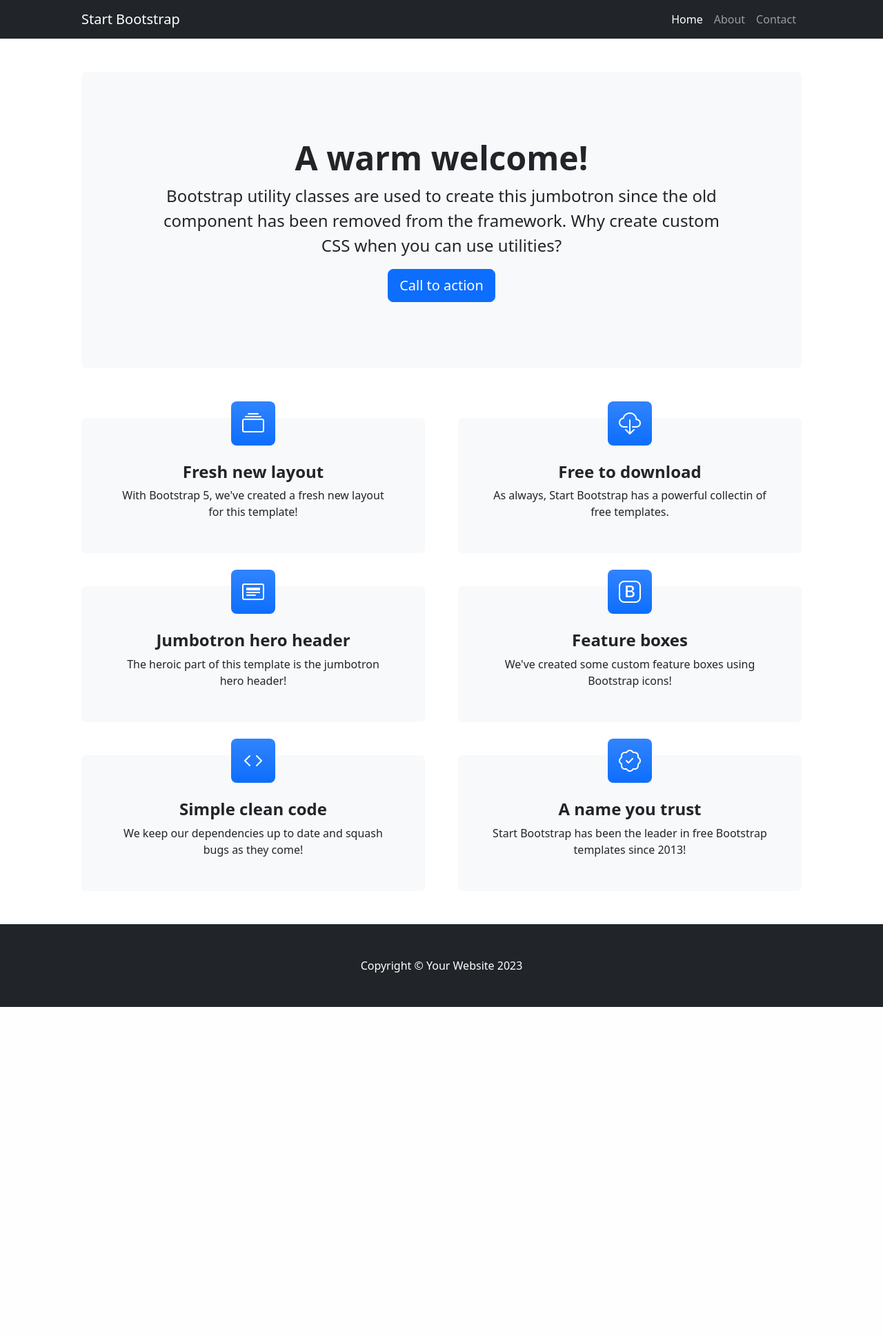
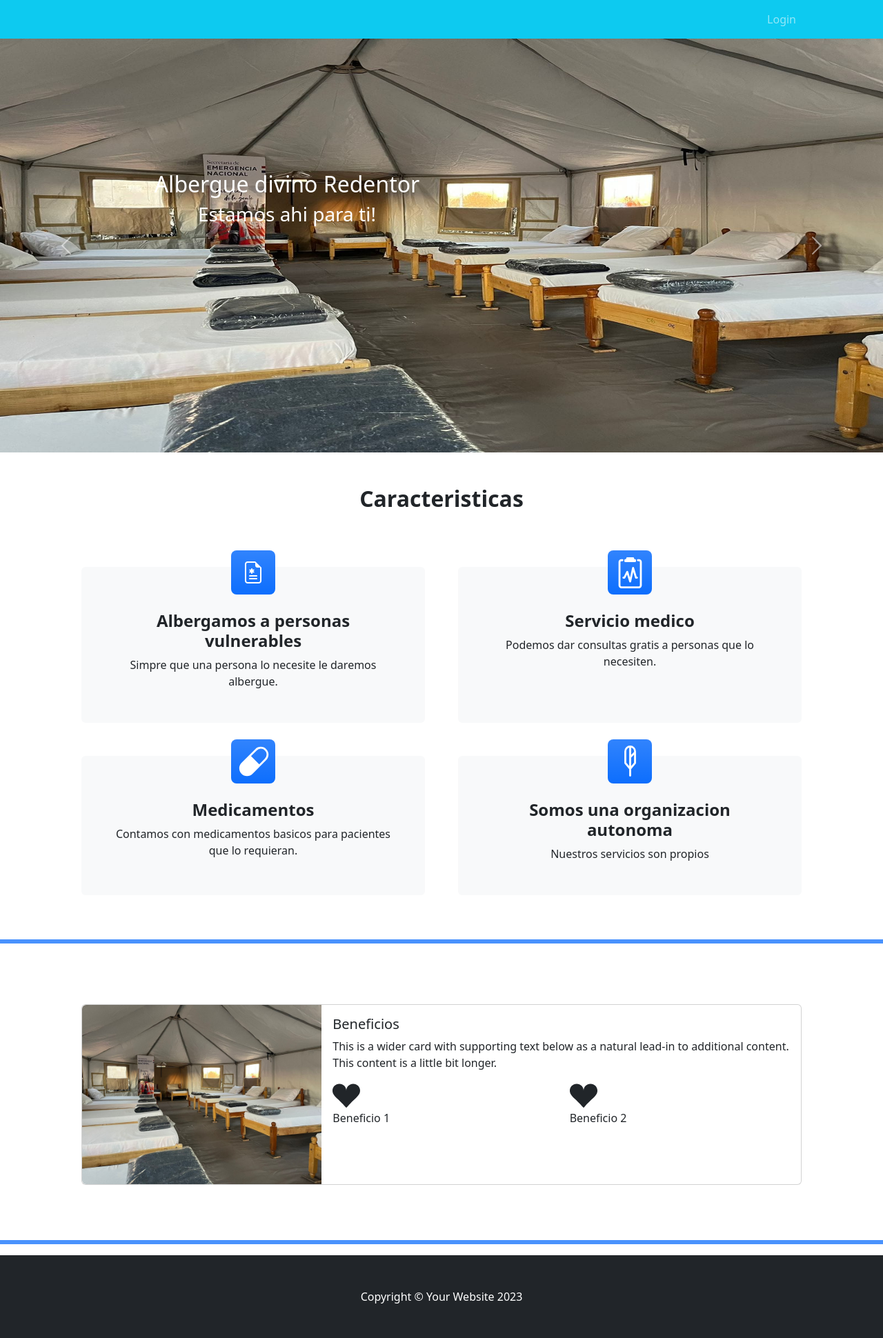
Before and after one commit to Chawder7/albergue_DR, a Django app: page / in a window 1280 px wide. Shown: the whole page at 69% size. Before the commit the page ends 1460 px from the top, so only its background shows below. Run offline with Django 5.2, Linux system fonts and the light colour scheme; some libraries are stand-ins or nearby versions.

Commit message:
seccion de beneficios

```diff
--- a/home/templates/home/index.html
+++ b/home/templates/home/index.html
@@ -16,93 +16,170 @@
     </head>
     <body>
         <!-- Responsive navbar-->
-        <nav class="navbar navbar-expand-lg navbar-dark bg-dark">
+        <nav class="navbar navbar-expand-lg navbar-dark bg-info">
             <div class="container px-lg-5">
-                <a class="navbar-brand" href="#!">Start Bootstrap</a>
                 <button class="navbar-toggler" type="button" data-bs-toggle="collapse" data-bs-target="#navbarSupportedContent" aria-controls="navbarSupportedContent" aria-expanded="false" aria-label="Toggle navigation"><span class="navbar-toggler-icon"></span></button>
                 <div class="collapse navbar-collapse" id="navbarSupportedContent">
                     <ul class="navbar-nav ms-auto mb-2 mb-lg-0">
-                        <li class="nav-item"><a class="nav-link active" aria-current="page" href="#!">Home</a></li>
-                        <li class="nav-item"><a class="nav-link" href="#!">About</a></li>
-                        <li class="nav-item"><a class="nav-link" href="#!">Contact</a></li>
+                        <li class="nav-item"><a class="nav-link" href="#!">Login</a></li>
                     </ul>
                 </div>
             </div>
         </nav>
-        <!-- Header-->
-        <header class="py-5">
-            <div class="container px-lg-5">
-                <div class="p-4 p-lg-5 bg-light rounded-3 text-center">
-                    <div class="m-4 m-lg-5">
-                        <h1 class="display-5 fw-bold">A warm welcome!</h1>
-                        <p class="fs-4">Bootstrap utility classes are used to create this jumbotron since the old component has been removed from the framework. Why create custom CSS when you can use utilities?</p>
-                        <a class="btn btn-primary btn-lg" href="#!">Call to action</a>
+        <!-- Responsive navbar-->
+        <!-- Carrousel-->
+        <header>
+            <div id="carouselExampleInterval" class="carousel slide" data-bs-ride="carousel">
+              <div class="carousel-inner">
+                <div class="carousel-item active position-relative" data-bs-interval="10000">
+                  <img src="{% static 'home/images/alv_1.jpeg' %}" class="d-block w-100" height="600" alt="...">
+                    <div class="carousel-caption d-none d-md-block position-absolute bottom-50 end-50">
+                        <h2 class="text-white">Albergue divino Redentor</h2>
+                        <h3 class="text-white text-opacity-80">Estamos ahi para ti!</h3>
                     </div>
                 </div>
+                <div class="carousel-item position-relative" data-bs-interval="2000">
+                  <img src="{% static 'home/images/alv_4.jpg' %}" class="d-block w-100" height="600" alt="...">
+                    <div class="carousel-caption d-none d-md-block position-absolute bottom-50 end-50">
+                        <h2>Desde hace 5 años!</h2>
+                    </div>
+                </div>
+                <div class="carousel-item position-relative">
+                  <img src="{% static 'home/images/alv_3.jpg' %}" class="d-block w-100" height="600" alt="...">
+                    <div class="carousel-caption d-none d-md-block position-absolute bottom-50 end-50">
+                        <h2>Cuidando a quien lo necesita!</h2>
+                    </div>
+                </div>
+              </div>
+              <button class="carousel-control-prev" type="button" data-bs-target="#carouselExampleInterval" data-bs-slide="prev">
+                <span class="carousel-control-prev-icon" aria-hidden="true"></span>
+                <span class="visually-hidden">Previous</span>
+              </button>
+              <button class="carousel-control-next" type="button" data-bs-target="#carouselExampleInterval" data-bs-slide="next">
+                <span class="carousel-control-next-icon" aria-hidden="true"></span>
+                <span class="visually-hidden">Next</span>
+              </button>
             </div>
         </header>
+        <div class="py-5 d-flex justify-content-center">
+            <h2><strong>Caracteristicas</strong></h2>
+        </div>
+        <!--Carrousel-->
         <!-- Page Content-->
-        <section class="pt-4">
+        <section class="py-5 pt-4 position-relative">
             <div class="container px-lg-5">
                 <!-- Page Features-->
                 <div class="row gx-lg-5">
                     <div class="col-lg-6 col-xxl-4 mb-5">
                         <div class="card bg-light border-0 h-100">
                             <div class="card-body text-center p-4 p-lg-5 pt-0 pt-lg-0">
-                                <div class="feature bg-primary bg-gradient text-white rounded-3 mb-4 mt-n4"><i class="bi bi-collection"></i></div>
-                                <h2 class="fs-4 fw-bold">Fresh new layout</h2>
-                                <p class="mb-0">With Bootstrap 5, we've created a fresh new layout for this template!</p>
+                                <div class="feature bg-primary bg-gradient text-white rounded-3 mb-4 mt-n4">
+                                    <i class="bi bi-file-earmark-medical"></i>
+                                </div>
+                                <h2 class="fs-4 fw-bold">Albergamos a personas vulnerables</h2>
+                                <p class="mb-0">Simpre que una persona lo necesite le daremos albergue.</p>
                             </div>
                         </div>
                     </div>
                     <div class="col-lg-6 col-xxl-4 mb-5">
                         <div class="card bg-light border-0 h-100">
                             <div class="card-body text-center p-4 p-lg-5 pt-0 pt-lg-0">
-                                <div class="feature bg-primary bg-gradient text-white rounded-3 mb-4 mt-n4"><i class="bi bi-cloud-download"></i></div>
-                                <h2 class="fs-4 fw-bold">Free to download</h2>
-                                <p class="mb-0">As always, Start Bootstrap has a powerful collectin of free templates.</p>
+                                <div class="feature bg-primary bg-gradient text-white rounded-3 mb-4 mt-n4">
+                                    <svg xmlns="http://www.w3.org/2000/svg" width="45" height="45" fill="currentColor" class="bi bi-clipboard2-pulse" viewBox="0 0 16 16">
+                                        <path d="M9.5 0a.5.5 0 0 1 .5.5.5.5 0 0 0 .5.5.5.5 0 0 1 .5.5V2a.5.5 0 0 1-.5.5h-5A.5.5 0 0 1 5 2v-.5a.5.5 0 0 1 .5-.5.5.5 0 0 0 .5-.5.5.5 0 0 1 .5-.5z"/>
+                                        <path d="M3 2.5a.5.5 0 0 1 .5-.5H4a.5.5 0 0 0 0-1h-.5A1.5 1.5 0 0 0 2 2.5v12A1.5 1.5 0 0 0 3.5 16h9a1.5 1.5 0 0 0 1.5-1.5v-12A1.5 1.5 0 0 0 12.5 1H12a.5.5 0 0 0 0 1h.5a.5.5 0 0 1 .5.5v12a.5.5 0 0 1-.5.5h-9a.5.5 0 0 1-.5-.5z"/>
+                                        <path d="M9.979 5.356a.5.5 0 0 0-.968.04L7.92 10.49l-.94-3.135a.5.5 0 0 0-.926-.08L4.69 10H4.5a.5.5 0 0 0 0 1H5a.5.5 0 0 0 .447-.276l.936-1.873 1.138 3.793a.5.5 0 0 0 .968-.04L9.58 7.51l.94 3.135A.5.5 0 0 0 11 11h.5a.5.5 0 0 0 0-1h-.128z"/>
+                                    </svg>
+                                    </div>
+                                <h2 class="fs-4 fw-bold">Servicio medico</h2>
+                                <p class="mb-0">Podemos dar consultas gratis a personas que lo necesiten.</p>
                             </div>
                         </div>
                     </div>
                     <div class="col-lg-6 col-xxl-4 mb-5">
                         <div class="card bg-light border-0 h-100">
                             <div class="card-body text-center p-4 p-lg-5 pt-0 pt-lg-0">
-                                <div class="feature bg-primary bg-gradient text-white rounded-3 mb-4 mt-n4"><i class="bi bi-card-heading"></i></div>
-                                <h2 class="fs-4 fw-bold">Jumbotron hero header</h2>
-                                <p class="mb-0">The heroic part of this template is the jumbotron hero header!</p>
+                                <div class="feature bg-primary bg-gradient text-white rounded-3 mb-4 mt-n4">
+                                    <svg xmlns="http://www.w3.org/2000/svg" width="45" height="45" fill="currentColor" class="bi bi-capsule" viewBox="0 0 16 16">
+                                      <path d="M1.828 8.9 8.9 1.827a4 4 0 1 1 5.657 5.657l-7.07 7.071A4 4 0 1 1 1.827 8.9Zm9.128.771 2.893-2.893a3 3 0 1 0-4.243-4.242L6.713 5.429z"/>
+                                    </svg>
+                                    </div>
+                                <h2 class="fs-4 fw-bold">Medicamentos</h2>
+                                <p class="mb-0">Contamos con medicamentos basicos para pacientes que lo requieran.</p>
                             </div>
                         </div>
                     </div>
                     <div class="col-lg-6 col-xxl-4 mb-5">
                         <div class="card bg-light border-0 h-100">
                             <div class="card-body text-center p-4 p-lg-5 pt-0 pt-lg-0">
-                                <div class="feature bg-primary bg-gradient text-white rounded-3 mb-4 mt-n4"><i class="bi bi-bootstrap"></i></div>
-                                <h2 class="fs-4 fw-bold">Feature boxes</h2>
-                                <p class="mb-0">We've created some custom feature boxes using Bootstrap icons!</p>
-                            </div>
-                        </div>
-                    </div>
-                    <div class="col-lg-6 col-xxl-4 mb-5">
-                        <div class="card bg-light border-0 h-100">
-                            <div class="card-body text-center p-4 p-lg-5 pt-0 pt-lg-0">
-                                <div class="feature bg-primary bg-gradient text-white rounded-3 mb-4 mt-n4"><i class="bi bi-code"></i></div>
-                                <h2 class="fs-4 fw-bold">Simple clean code</h2>
-                                <p class="mb-0">We keep our dependencies up to date and squash bugs as they come!</p>
-                            </div>
-                        </div>
-                    </div>
-                    <div class="col-lg-6 col-xxl-4 mb-5">
-                        <div class="card bg-light border-0 h-100">
-                            <div class="card-body text-center p-4 p-lg-5 pt-0 pt-lg-0">
-                                <div class="feature bg-primary bg-gradient text-white rounded-3 mb-4 mt-n4"><i class="bi bi-patch-check"></i></div>
-                                <h2 class="fs-4 fw-bold">A name you trust</h2>
-                                <p class="mb-0">Start Bootstrap has been the leader in free Bootstrap templates since 2013!</p>
+                                <div class="feature bg-primary bg-gradient text-white rounded-3 mb-4 mt-n4">
+                                    <svg xmlns="http://www.w3.org/2000/svg" width="45" height="45" fill="currentColor" class="bi bi-feather2" viewBox="0 0 16 16">
+                                      <path d="M7.5 1.063v9.556L6 8.819V3a2 2 0 0 1 1.5-1.937M8 0a3 3 0 0 0-3 3v6a.5.5 0 0 0 .116.32L7.5 12.181V15.5a.5.5 0 0 0 1 0v-3.319l2.384-2.86A.5.5 0 0 0 11 9V3a3 3 0 0 0-3-3m.5 1.063A2 2 0 0 1 10 3v.293l-1.5 1.5zM10 4.707V8.82l-1.5 1.8V6.207z"/>
+                                    </svg>
+                                    </div>
+                                <h2 class="fs-4 fw-bold">Somos una organizacion autonoma</h2>
+                                <p class="mb-0">Nuestros servicios son propios</p>
                             </div>
                         </div>
                     </div>
                 </div>
             </div>
+        <hr class="border border-primary border-3 opacity-75">
         </section>
+
+        <!--Section Beneficios-->
+        <section class="py-5 pt-4">
+            <div class="container px-lg-5">
+                <div class="card mb-3" style="max-width: 100%;">
+                  <div class="row g-0">
+                    <div class="col-md-4">
+                      <img src="{% static 'home/images/alv_1.jpeg' %}" class="img-fluid rounded-start" alt="...">
+                    </div>
+                    <div class="col-md-8">
+                      <div class="card-body">
+                        <h5 class="card-title">Beneficios</h5>
+                        <p class="card-text">This is a wider card with supporting text below as a natural lead-in to additional content. This content is a little bit longer.</p>
+                        <!--Cards de veneficios en row-->
+                        <div class="row">
+                          <div class="col-sm-6 mb-3 mb-sm-0">
+                            <div class="icon-wrapper">
+                                <svg xmlns="http://www.w3.org/2000/svg" width="40" height="40" fill="currentColor" class="bi bi-suit-heart-fill" viewBox="0 0 16 16">
+                                  <path d="M4 1c2.21 0 4 1.755 4 3.92C8 2.755 9.79 1 12 1s4 1.755 4 3.92c0 3.263-3.234 4.414-7.608 9.608a.513.513 0 0 1-.784 0C3.234 9.334 0 8.183 0 4.92 0 2.755 1.79 1 4 1"/>
+                                </svg>
+                            </div>
+                            <div class="card-title">
+                                Beneficio 1
+                            </div>
+                          </div>
+
+                          <div class="col-sm-6">
+                            <div class="icon-wrapper">
+                                <svg xmlns="http://www.w3.org/2000/svg" width="40" height="40" fill="currentColor" class="bi bi-suit-heart-fill" viewBox="0 0 16 16">
+                                  <path d="M4 1c2.21 0 4 1.755 4 3.92C8 2.755 9.79 1 12 1s4 1.755 4 3.92c0 3.263-3.234 4.414-7.608 9.608a.513.513 0 0 1-.784 0C3.234 9.334 0 8.183 0 4.92 0 2.755 1.79 1 4 1"/>
+                                </svg>
+                            </div>
+                            <div class="card-title">
+                                Beneficio 2
+                            </div>
+                          </div>
+                        </div>
+                        <!--Cards de veneficios en row-->
+                    </div>
+                  </div>
+                </div>
+            </div>
+        </section>
+        <!--End Section Beneficios-->
+        <hr class="border border-primary border-3 opacity-75">
+
+
+
+
+
+
+
+
+
         <!-- Footer-->
         <footer class="py-5 bg-dark">
             <div class="container"><p class="m-0 text-center text-white">Copyright &copy; Your Website 2023</p></div>
```
Also changed, not shown: home/static/home/images/alv_1.jpeg (added), home/static/home/images/alv_2.jpg (added), home/static/home/images/alv_3.jpg (added), home/static/home/images/alv_4.jpg (added).
